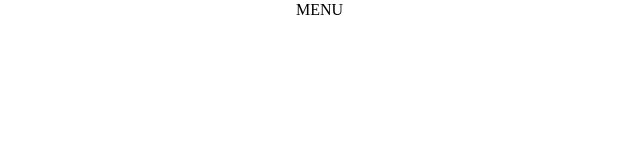
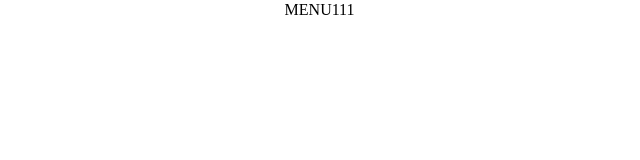
Before and after one commit to eorjs37/webpack_practice, a website built with webpack: page src/index.html in a window 1280 px wide. Shown: the full height of the page, 278-918 px from the left. Built offline with nearby package versions, Linux system fonts and the light colour scheme; files whose address does not match are found by name.

Commit message:
테스트 커밋

```diff
--- a/src/index.html
+++ b/src/index.html
@@ -19,7 +19,7 @@
 
             <div class="menu">
                 <h1>
-                    MENU
+                    MENU111
                 </h1>
             </div>
 
```
